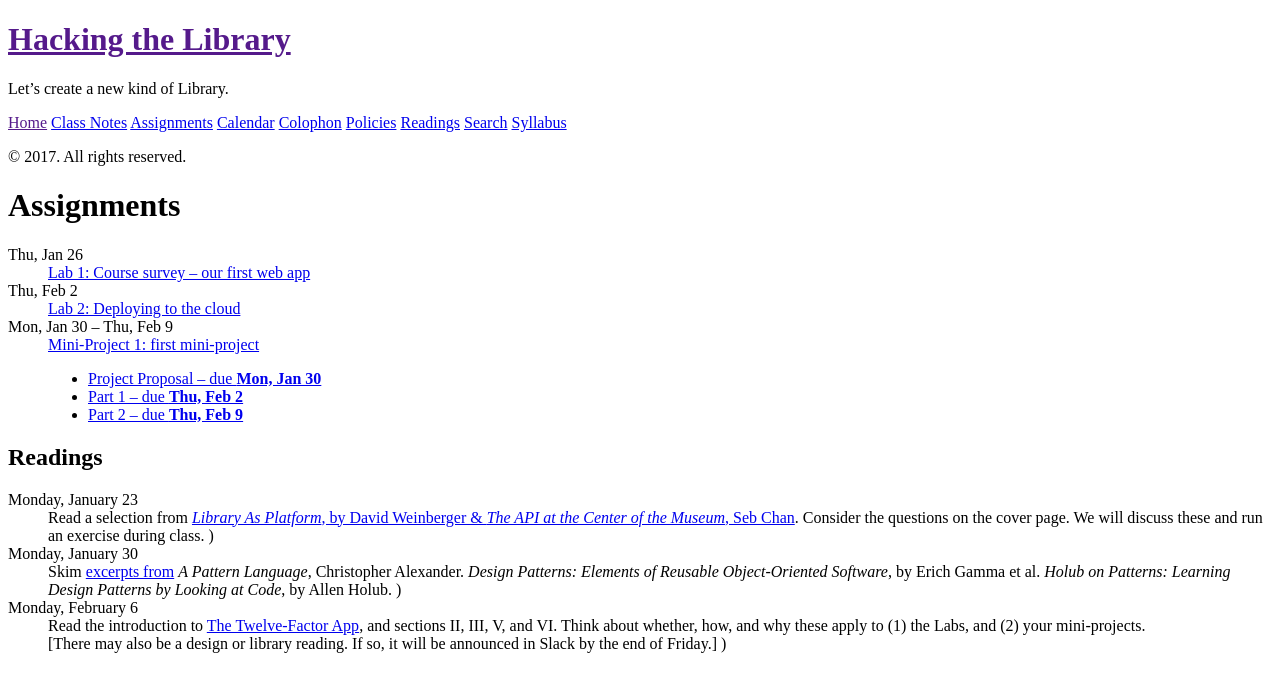
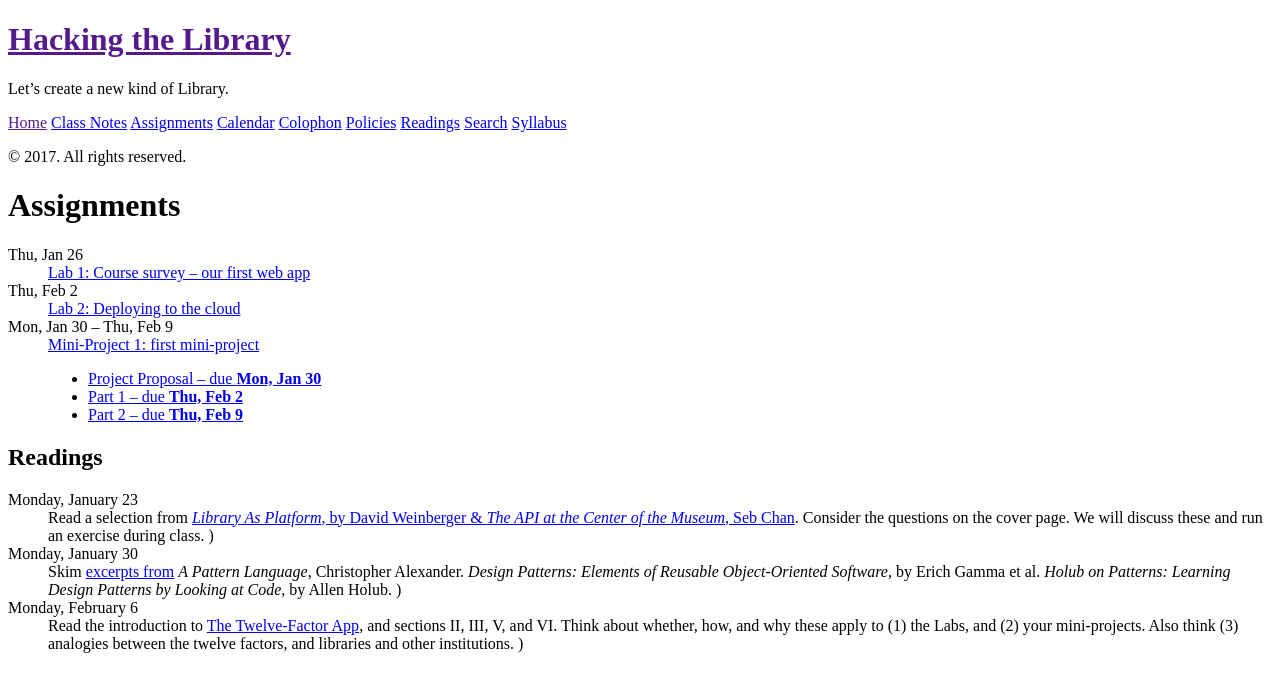
Before and after one commit to osteele/hackingthelibrary.org, a Jekyll site: the page built from _pages/assignments.md, in a window 1280 px wide. Shown: the top 692 px of the page. Built offline with Jekyll 4.4.1, drawn with Linux system fonts in a browser that asks for light colours.

Commit message:
add to reading prompt

```diff
--- a/_data/readings.yml
+++ b/_data/readings.yml
@@ -19,5 +19,5 @@ twelve_factor:
   reading: >
     Read the introduction to [The Twelve-Factor App](https://12factor.net), and sections II, III,
     V, and VI. Think about whether, how, and why these apply to (1) the Labs, and (2) your mini-projects.
-    <br/>[There may also be a design or library reading. If so, it will be announced in Slack by the end of Friday.]
+    Also think (3) analogies between the twelve factors, and libraries and other institutions.
   due: 2017-02-06
```
